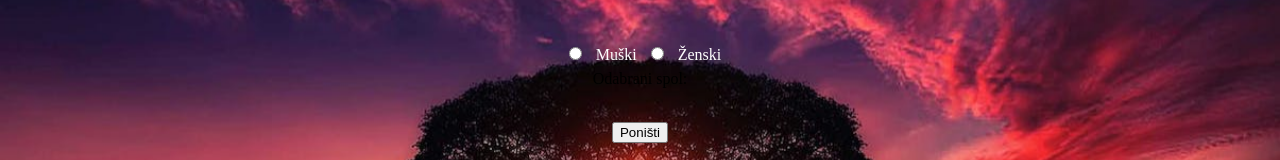
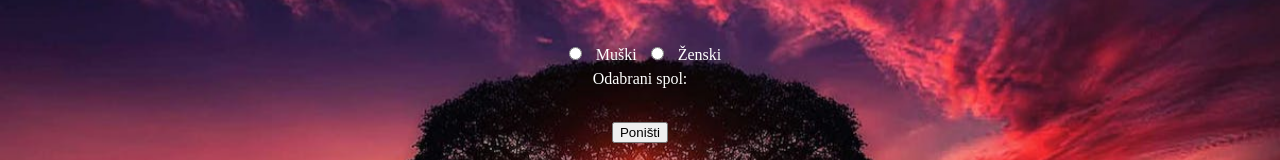
Before and after one commit to kratkovic/webProgramiranje, a plain HTML site: page kristijan_ponavljanje2/izborSpola.html in a window 1280 px wide. Shown: the part 310-470 px from the top of the page. Drawn offline with Linux system fonts and the light colour scheme.

Commit message:
Update uredenje.css

```diff
--- a/kristijan_ponavljanje2/uredenje.css
+++ b/kristijan_ponavljanje2/uredenje.css
@@ -25,10 +25,20 @@ body {
     position: fixed;
     z-index: -1;
 }
+
 #container {
     color: #ffffff;
 }
 
-#container input, #container label, #container p, #container button {
+#container input,
+#container label,
+#container p,
+#container button {
     color: #000000;
 }
+
+#container input,
+#container label,
+#container p{
+    color: #ffffff;
+}
```
